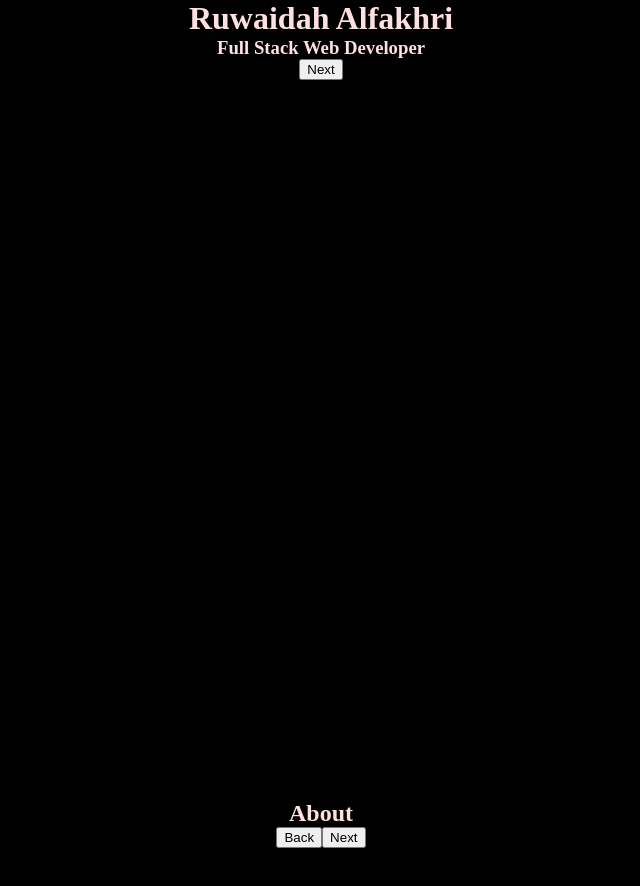
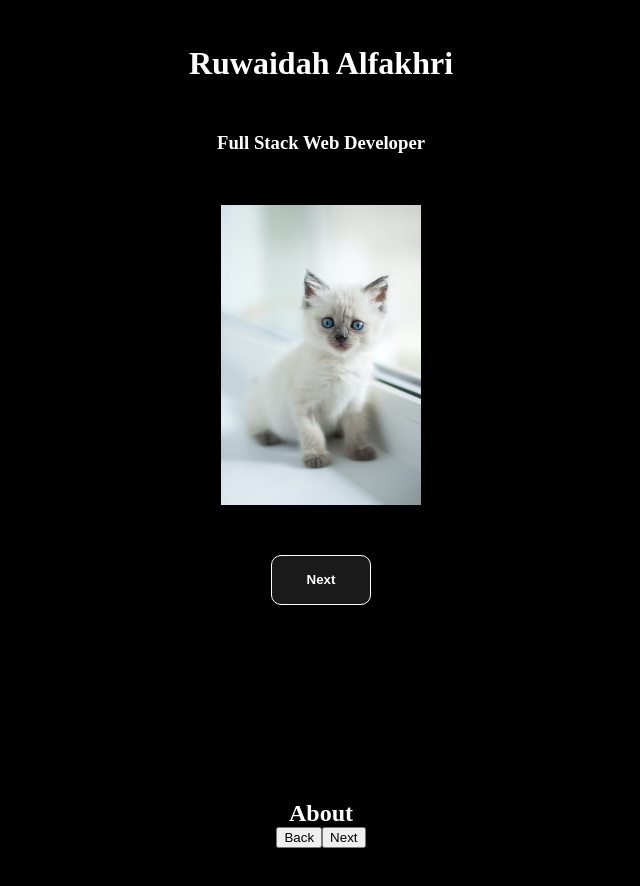
Before and after one commit to Ruwaidah/portfolio-ra, a React (Create React App) app: page / in a window 1280 px wide. Shown: the top 886 px of the page, without its empty margins (319-959 px from the left). Built offline with nearby package versions, Linux system fonts and the light colour scheme; a web font is replaced by a local one.

Commit message:
home page

```diff
--- a/src/components/homepage/HomePage.css
+++ b/src/components/homepage/HomePage.css
@@ -3,3 +3,42 @@
   background-color: black;
   height: 300vh;
 }
+
+.HomePage .HomePage-div {
+  height: 100vh;
+  padding: 20px 0;
+  box-sizing: border-box;
+  display: flex;
+  flex-direction: column;
+  justify-content: space-around;
+  align-items: center;
+}
+
+.HomePage .HomePage-div img {
+  width: 200px;
+}
+
+.HomePage .HomePage-div button {
+  transition: width 2s, height 2s;
+  width: 100px;
+  height: 50px;
+  border-radius: 10px;
+  outline: none;
+  border: white 1px solid;
+  font-weight: bold;
+  color: white;
+  background-color: rgba(255, 248, 248, 0.1);
+  cursor: pointer;
+}
+
+
+.HomePage .HomePage-div .img-div {
+  width: 200px;
+  height: 200px;
+}
+
+.HomePage .HomePage-div button:hover {
+  width: 50px;
+  height: 50px;
+  box-sizing: border-box;
+}
--- a/src/components/homepage/HomePage.js
+++ b/src/components/homepage/HomePage.js
@@ -1,7 +1,7 @@
 import "./HomePage.css";
 import About from "../AboutMe/About";
 import Projects from "../Projects/Projects";
-
+import cat from "../../images/cat.jpg";
 
 const HomePage = () => {
   const nextPage = () => {
@@ -13,12 +13,16 @@ const HomePage = () => {
 
   return (
     <div className="HomePage">
-      <h1>Ruwaidah Alfakhri</h1>
-      <h3>Full Stack Web Developer</h3>
-      <button onClick={nextPage}>Next</button>
+      <div className="HomePage-div">
+        <h1>Ruwaidah Alfakhri</h1>
+        <h3>Full Stack Web Developer</h3>
+        <img src={cat} />
+        <div className="img-div">
+          <button onClick={nextPage}>Next</button>
+        </div>
+      </div>
       <About />
       <Projects />
-
     </div>
   );
 };
--- a/src/index.css
+++ b/src/index.css
@@ -1,7 +1,7 @@
 body {
   margin: 0;
   background-color: black;
-  color: rgb(255, 224, 224);
+  color: white;
   font-family: 'Laila', serif;
 }
 
```
Also changed, not shown: src/images/cat.jpg (added).
